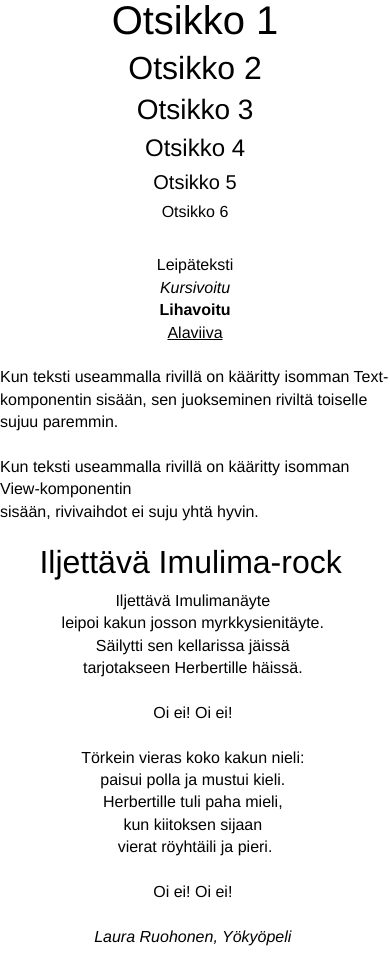
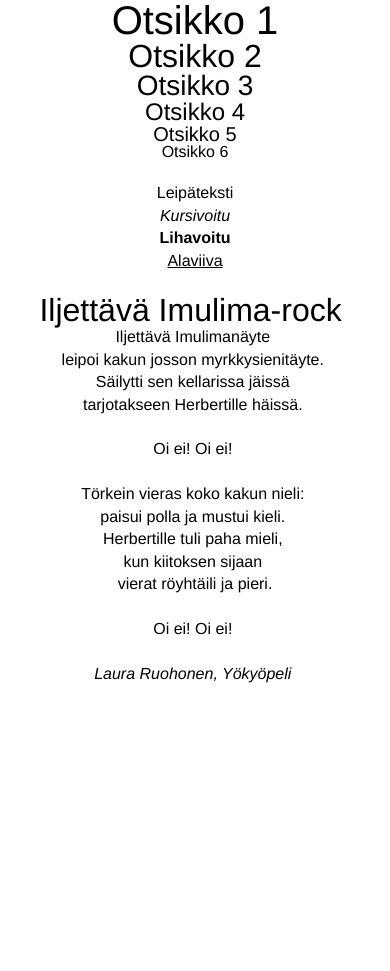
Before and after one commit to jarvisenlaura/RND-React-Native-I, a React Native app: screen / in a window 390 px wide. After the commit the page ends 844 px from the top, so only its background shows below. Built offline with nearby package versions, Linux system fonts and the light colour scheme.

Commit message:
Update App.js

```diff
--- a/App.js
+++ b/App.js
@@ -13,8 +13,6 @@ const styles = {
 
     return {
       lineHeight: fontSize * 1,
-      marginBottom: 12,
-      fontWeight: "500",
       fontSize
     };
   }
@@ -62,20 +60,6 @@ const App = () => (
           <MyAppText>
             {"\n"}
           </MyAppText>
-          <MyAppText>
-            <MyAppText>Kun teksti useammalla rivillä on kääritty isomman Text-</MyAppText>
-            <MyAppText>komponentin sisään, sen juokseminen riviltä toiselle sujuu paremmin.</MyAppText>
-          </MyAppText>
-          <MyAppText>
-            {"\n"}
-          </MyAppText>
-          <View>
-            <MyAppText>Kun teksti useammalla rivillä on kääritty isomman View-komponentin </MyAppText>
-            <MyAppText>sisään, rivivaihdot ei suju yhtä hyvin.</MyAppText>
-          </View>
-          <MyAppText>
-            {"\n"}
-          </MyAppText>
           <MyAppText style={styles.otsikko(2)}>Iljettävä Imulima-rock </MyAppText>
           <MyAppText>Iljettävä Imulimanäyte </MyAppText>
           <MyAppText>leipoi kakun josson myrkkysienitäyte. </MyAppText>
```
